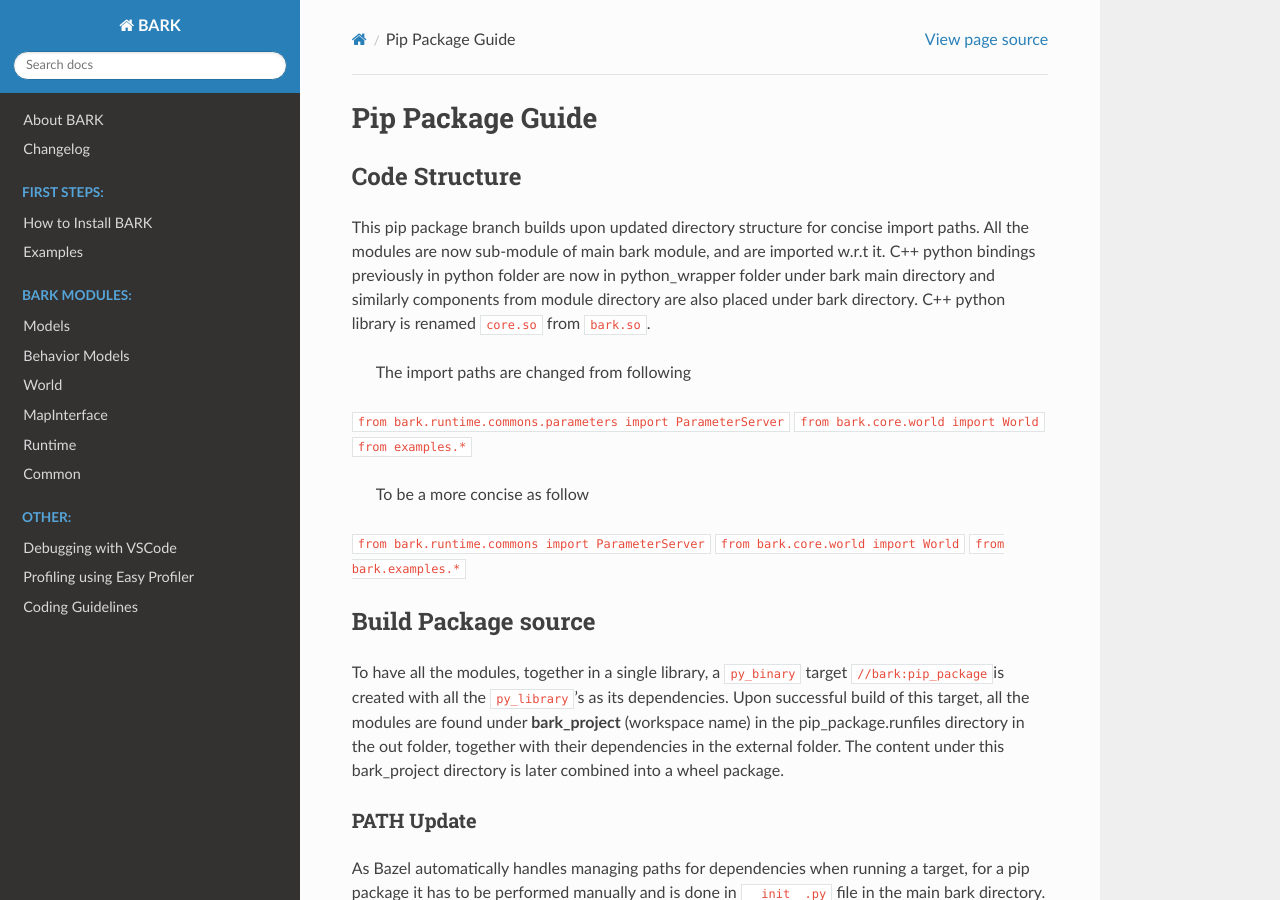
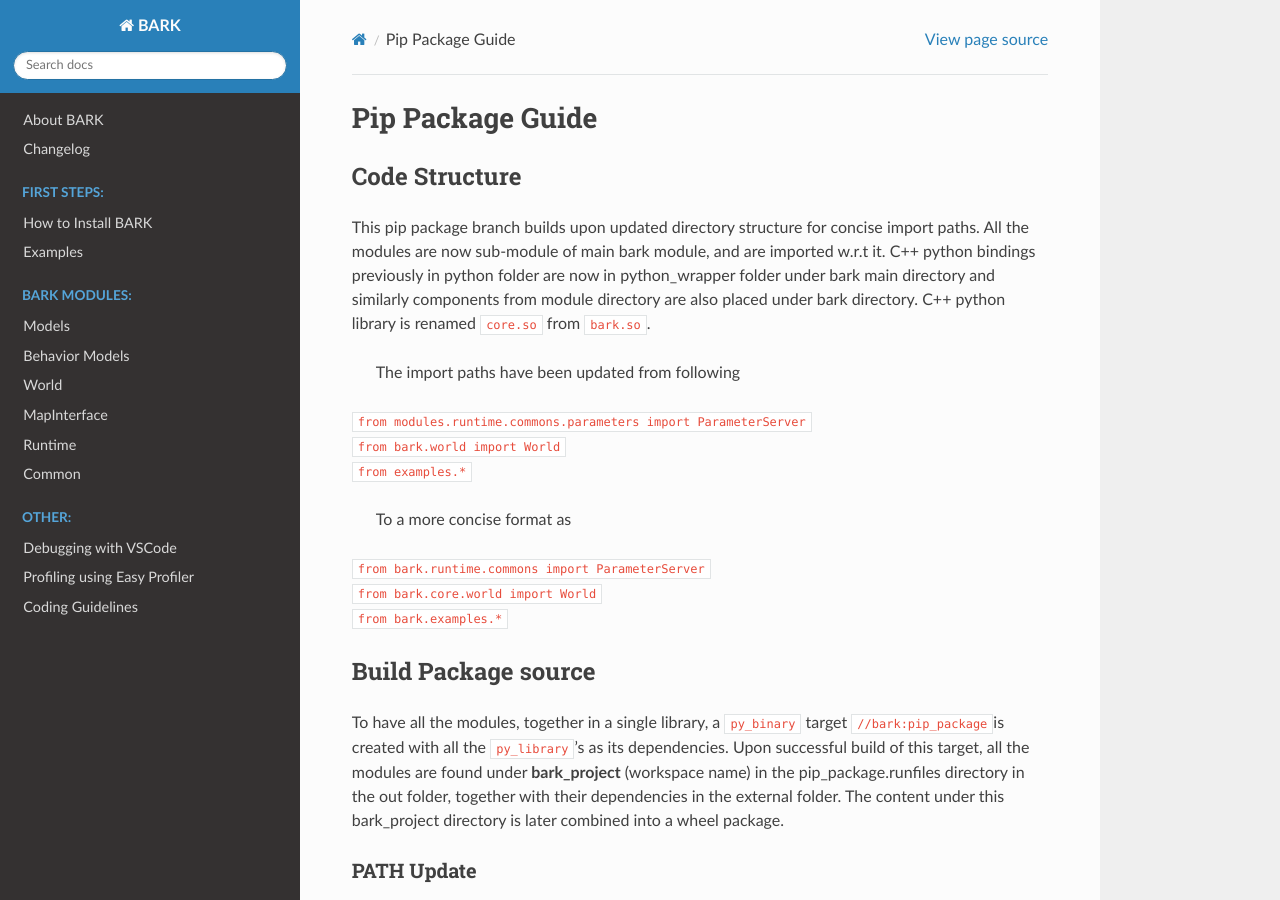
Before and after one commit to bark-simulator/bark, a Sphinx documentation site: the page built from docs/source/packaging_guide.md, in a window 1280 px wide and 900 px high. Built offline with Sphinx 7.4.7 and the Read the Docs theme 2.0.0, drawn with Linux system fonts in a browser that asks for light colours.

Commit message:
updated  packaging documentation

```diff
--- a/docs/source/packaging_guide.md
+++ b/docs/source/packaging_guide.md
@@ -1,3 +1,4 @@
+
 # Pip Package Guide
 
 
@@ -5,13 +6,13 @@
 
 This pip package branch builds upon updated directory structure for concise import paths. All the modules  are now sub-module of main bark module, and are imported w.r.t it.  C++ python bindings previously in python folder are now in python_wrapper folder under bark main directory and similarly components from module directory are also placed under bark directory. C++ python library is renamed `core.so` from `bark.so`.
 
-> The import paths are changed from following
+> The import paths have been updated from following
 
-`from bark.runtime.commons.parameters import ParameterServer`
-`from bark.core.world import World`
+`from modules.runtime.commons.parameters import ParameterServer`
+`from bark.world import World`
 `from examples.*`
 
-> To be a more concise as follow
+> To a more concise format as
 
 `from bark.runtime.commons import ParameterServer`
 `from bark.core.world import World`
```
